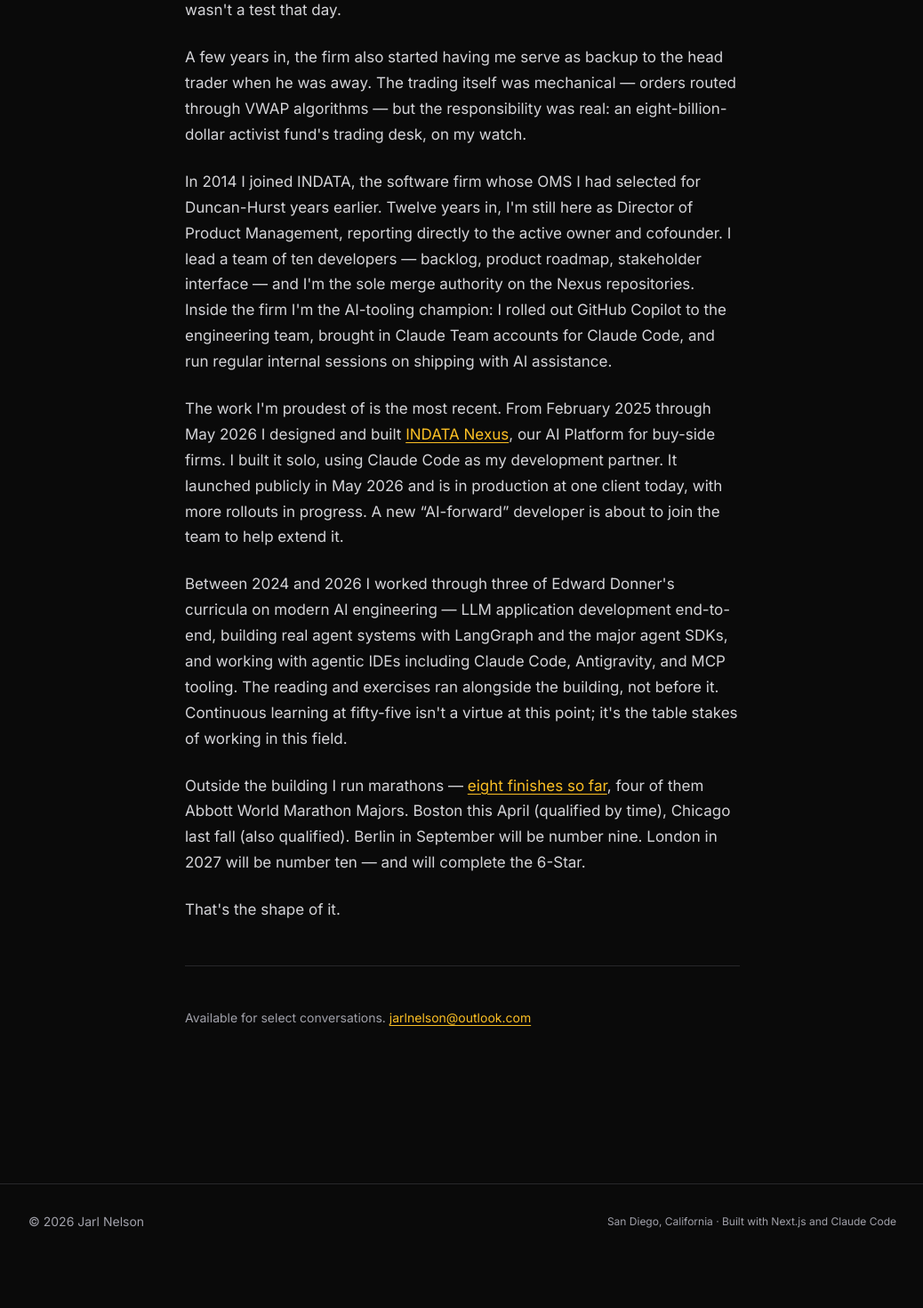
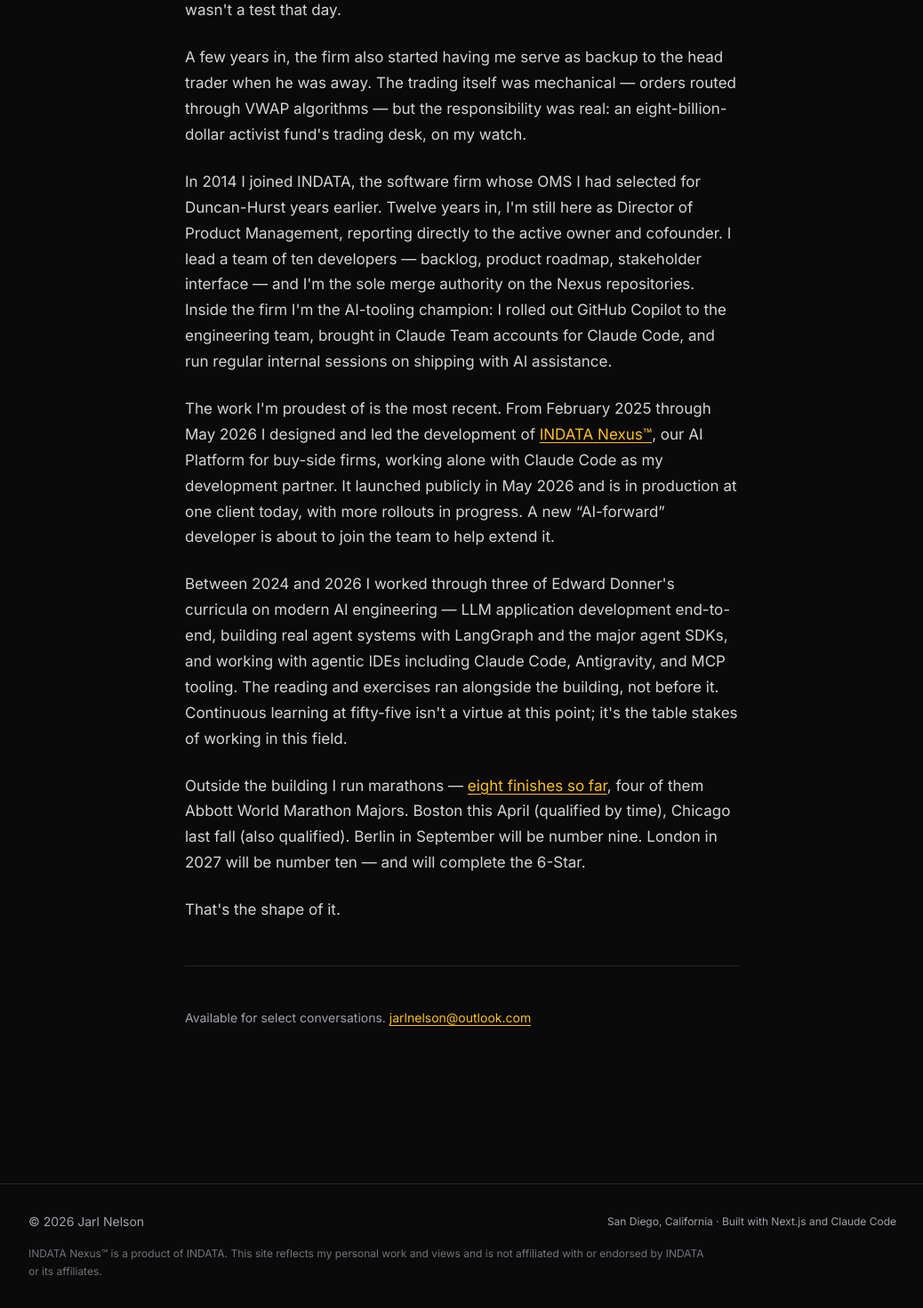
Before and after one commit to jarlnelson/jarlnelson-ai, a Next.js app: page /about in a window 1280 px wide. Shown: the part 1383-2853 px from the top of the page at 89% size, without its empty margins (120-1158 px from the left). Before the commit the page ends 2798 px from the top, so only its background shows below. Built offline with nearby package versions, Linux system fonts and the light colour scheme; no server answers.

Commit message:
Add trademark acknowledgment, footer disclaimer, and soften ownership framing

```diff
--- a/app/about/page.tsx
+++ b/app/about/page.tsx
@@ -84,11 +84,11 @@
 
         <p>
           The work I&apos;m proudest of is the most recent. From February 2025 through May 2026
-          I designed and built <a href="/work/nexus">INDATA Nexus</a>, our AI Platform for
-          buy-side firms. I built it solo, using Claude Code as my development partner. It
-          launched publicly in May 2026 and is in production at one client today, with more
-          rollouts in progress. A new &ldquo;AI-forward&rdquo; developer is about to join the
-          team to help extend it.
+          I designed and led the development of{" "}
+          <a href="/work/nexus">INDATA Nexus&trade;</a>, our AI Platform for buy-side firms,
+          working alone with Claude Code as my development partner. It launched publicly in May
+          2026 and is in production at one client today, with more rollouts in progress. A new
+          &ldquo;AI-forward&rdquo; developer is about to join the team to help extend it.
         </p>
 
         <p>
--- a/app/page.tsx
+++ b/app/page.tsx
@@ -11,7 +11,7 @@
           I build investment-management technology.
         </h1>
         <p className="text-lg sm:text-xl text-zinc-600 dark:text-zinc-300 leading-relaxed mb-4 max-w-2xl">
-          Most recently: <span className="font-medium text-zinc-900 dark:text-zinc-100">INDATA Nexus</span> — a
+          Most recently: <span className="font-medium text-zinc-900 dark:text-zinc-100">INDATA Nexus&trade;</span> — a
           production AI agent for buy-side firms. Built solo, with Claude Code.
         </p>
         <p className="text-base text-zinc-500 dark:text-zinc-400 max-w-2xl">
@@ -29,7 +29,7 @@
           className="group block rounded-lg border border-zinc-200 dark:border-zinc-800 hover:border-zinc-300 dark:hover:border-zinc-700 p-6 sm:p-8 transition-colors"
         >
           <h2 className="text-2xl sm:text-3xl font-semibold tracking-tight mb-3 group-hover:text-accent dark:group-hover:text-accent-dark transition-colors">
-            INDATA Nexus
+            INDATA Nexus&trade;
           </h2>
           <p className="text-zinc-600 dark:text-zinc-300 leading-relaxed mb-5">
             Building a production AI agent for buy-side investment management — five intent paths,
--- a/app/work/nexus/page.tsx
+++ b/app/work/nexus/page.tsx
@@ -15,7 +15,7 @@
           Work · 2025 – present · INDATA
         </div>
         <h1 className="text-4xl sm:text-5xl font-semibold tracking-tight leading-[1.1] mb-4">
-          INDATA Nexus
+          INDATA Nexus&trade;
         </h1>
         <p className="text-lg text-zinc-600 dark:text-zinc-300 leading-relaxed">
           Building an AI agent for buy-side investment management — solo, in fifteen months.
@@ -47,8 +47,9 @@
         </p>
 
         <p>
-          The detail that doesn&apos;t appear in any press release: I built and maintain the
-          entire system alone, using Claude Code as my development partner.
+          The detail that doesn&apos;t appear in any press release: I designed and led the
+          development of the entire system, working alone with Claude Code as my development
+          partner.
         </p>
 
         <p>
@@ -70,7 +71,7 @@
           The first version was deliberately narrow. Text-to-SQL, a single LLM call per question,
           one large system prompt containing the schema for our two most-asked-about tables
           (holdings and transactions). The model returned SQL, we executed it inside our
-          perimeter, we rendered the result to a grid. No client data ever reached the LLM.
+          perimeter, we rendered the result to a data grid. No client data ever reached the LLM.
         </p>
 
         <p>
@@ -133,10 +134,10 @@
 
         <ul className="list-disc pl-6 space-y-2">
           <li>
-            Nexus <em>consumes</em> external MCP servers — Alpha Vantage, Financial Datasets, an
-            internal C# REST API — with progressive tool discovery for wrapper-style servers,
-            tool whitelisting, response filtering before narrative generation, and automatic
-            session-context injection into tool calls.
+            Nexus <em>consumes</em> external MCP servers — third-party market-data providers
+            and an internal REST API — with progressive tool discovery for wrapper-style
+            servers, tool whitelisting, response filtering before narrative generation, and
+            automatic session-context injection into tool calls.
           </li>
           <li>
             Nexus <em>publishes</em> its own MCP server — read-only access to holdings,
@@ -218,8 +219,8 @@
         </p>
 
         <p>
-          I&apos;m the sole contributor on both repositories to date — 100% of commits across
-          backend and frontend — and the sole merge authority going forward.
+          I&apos;ve been the sole contributor on both repositories to date and the sole merge
+          authority going forward as the team scales.
         </p>
       </div>
 
--- a/app/work/page.tsx
+++ b/app/work/page.tsx
@@ -27,7 +27,7 @@
           2025 – present · INDATA
         </div>
         <h2 className="text-2xl sm:text-3xl font-semibold tracking-tight mb-3 group-hover:text-accent dark:group-hover:text-accent-dark transition-colors">
-          INDATA Nexus
+          INDATA Nexus&trade;
         </h2>
         <p className="text-zinc-600 dark:text-zinc-300 leading-relaxed mb-5">
           A production AI Platform for buy-side investment management. Five intent paths, an MCP
--- a/components/Footer.tsx
+++ b/components/Footer.tsx
@@ -2,10 +2,17 @@
   const year = new Date().getFullYear();
   return (
     <footer className="border-t border-zinc-200 dark:border-zinc-800 mt-24">
-      <div className="max-w-5xl mx-auto px-6 py-8 text-sm text-zinc-500 dark:text-zinc-400 flex flex-col sm:flex-row sm:items-center sm:justify-between gap-3">
-        <div>© {year} Jarl Nelson</div>
-        <div className="text-xs">
-          San Diego, California · Built with Next.js and Claude Code
+      <div className="max-w-5xl mx-auto px-6 py-8 text-sm text-zinc-500 dark:text-zinc-400 flex flex-col gap-4">
+        <div className="flex flex-col sm:flex-row sm:items-center sm:justify-between gap-3">
+          <div>© {year} Jarl Nelson</div>
+          <div className="text-xs">
+            San Diego, California · Built with Next.js and Claude Code
+          </div>
+        </div>
+        <div className="text-xs text-zinc-400 dark:text-zinc-500 leading-relaxed max-w-3xl">
+          INDATA Nexus&trade; is a product of INDATA. This site reflects my personal
+          work and views and is not affiliated with or endorsed by INDATA or its
+          affiliates.
         </div>
       </div>
     </footer>
```
Also changed, not shown: tsconfig.json (+24 -6 lines).
